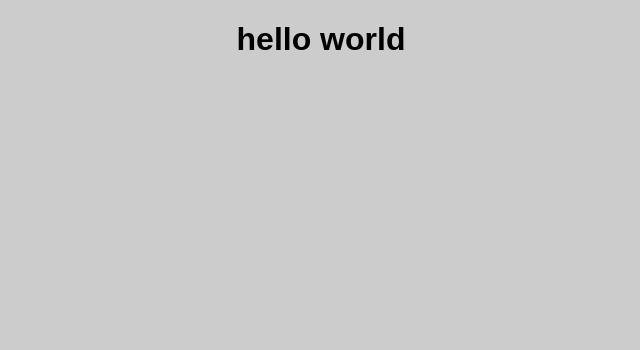
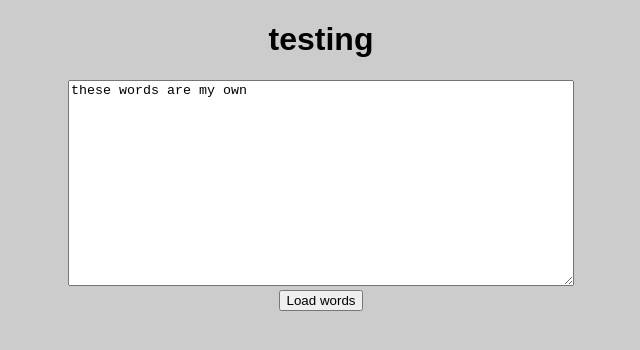
Before and after one commit to mattybrad/jed, a React app: page / in a window 1280 px wide. Shown: the top 350 px of the page, without its empty margins (319-959 px from the left). Built offline with nearby package versions, Linux system fonts and the light colour scheme.

Commit message:
text box

```diff
--- /dev/null
+++ b/src/pages/Home/index.css
@@ -0,0 +1,8 @@
+.this {
+
+}
+
+.this textarea {
+  width: 500px;
+  height: 200px;
+}
--- a/src/pages/Home/index.jsx
+++ b/src/pages/Home/index.jsx
@@ -1,12 +1,34 @@
 import React from 'react';
 import classNames from 'classnames';
+import styles from './index.css';
 
 export default class Home extends React.Component {
 
+  constructor(props) {
+    super(props);
+    this.state = {
+      rawWords: "these words are my own"
+    }
+  }
+
+  onTextChange(ev) {
+    this.setState({
+      rawWords: ev.target.value
+    })
+  }
+
+  onSubmit(ev) {
+    ev.preventDefault();
+  }
+
   render() {
     return(
-      <div>
-        <h1>hello world</h1>
+      <div className={classNames(styles.this)}>
+        <h1>testing</h1>
+        <form onSubmit={this.onSubmit.bind(this)}>
+          <textarea value={this.state.rawWords} onChange={this.onTextChange.bind(this)}/><br/>
+          <input type="submit" value="Load words"></input>
+        </form>
       </div>
     )
   }
```
